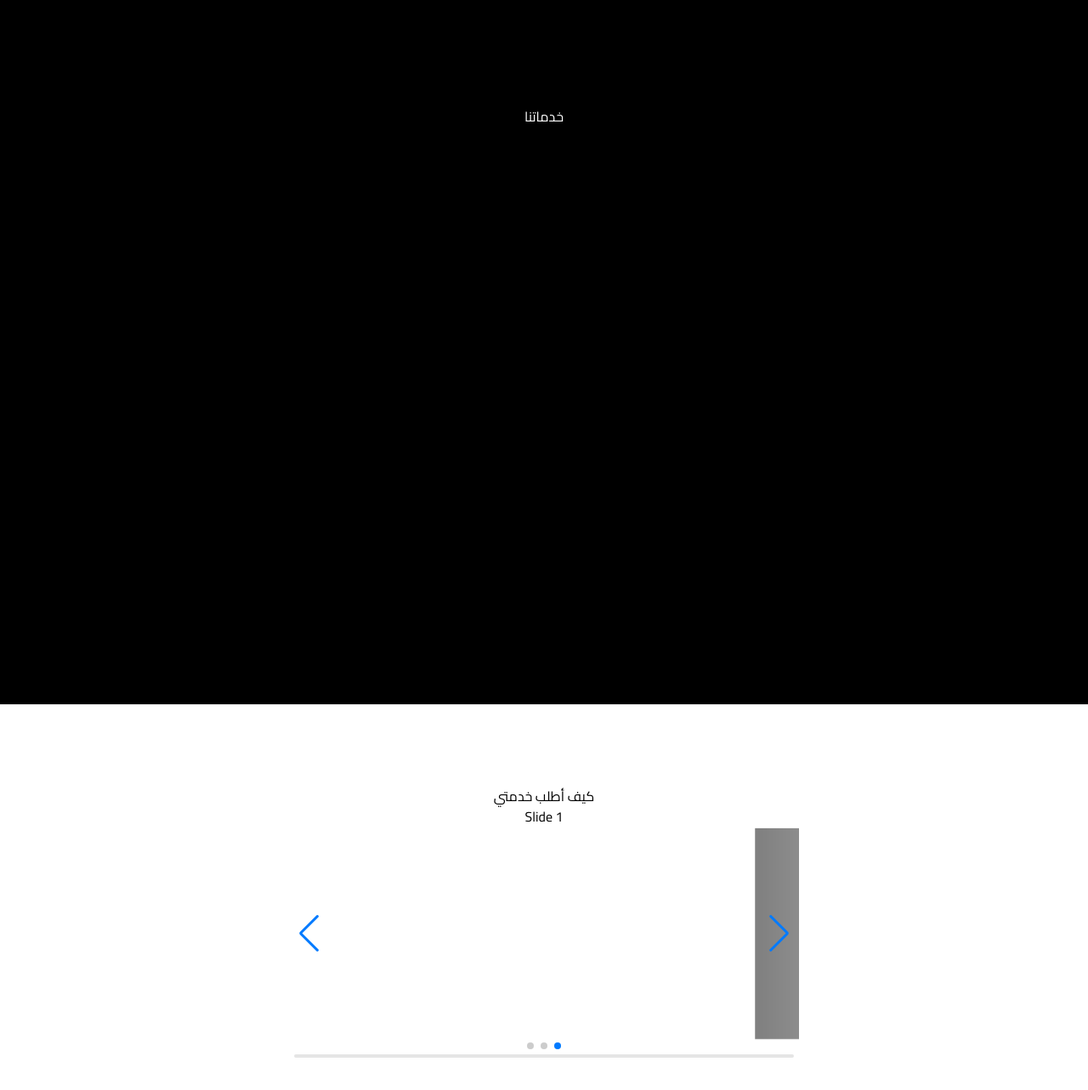
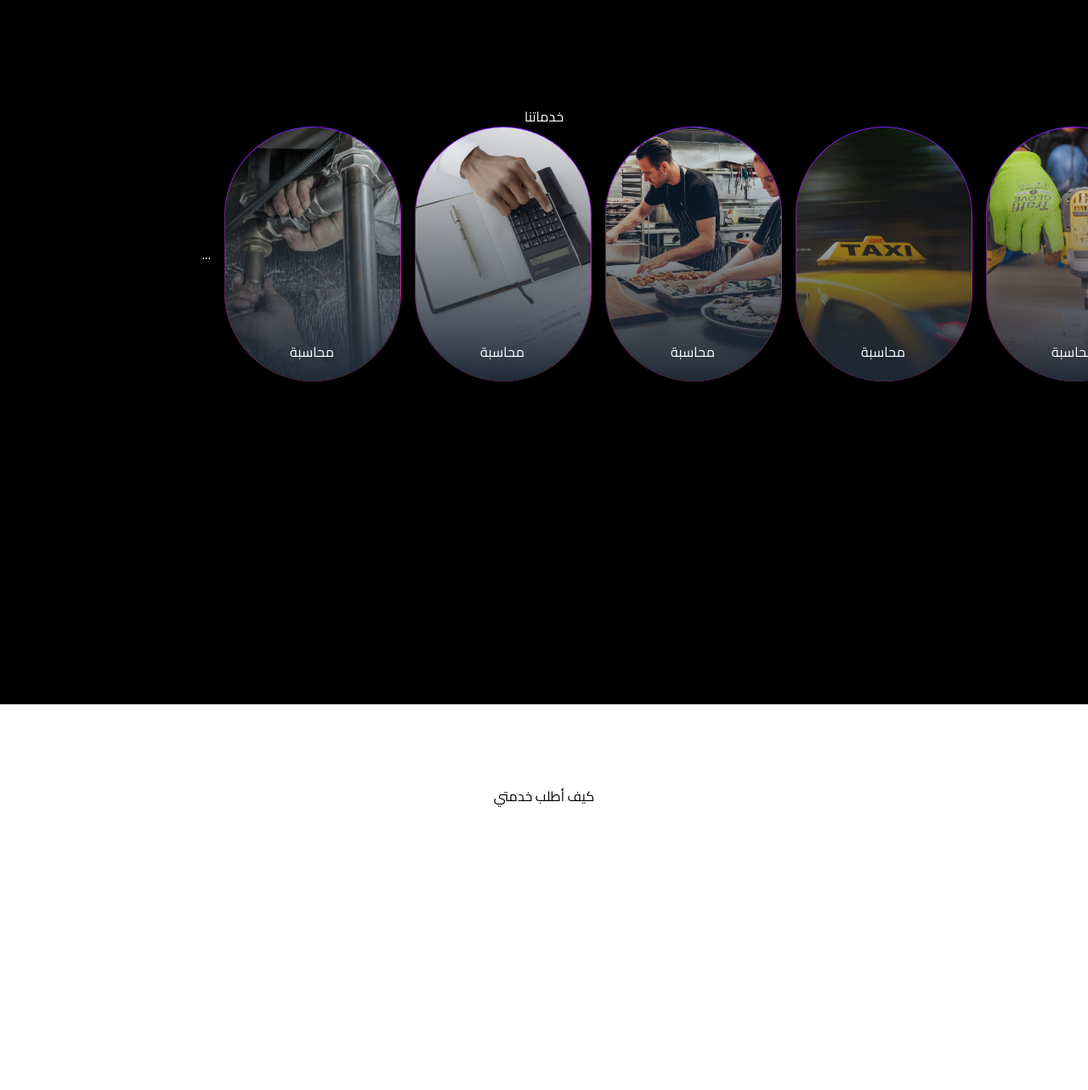
Before and after one commit to snacomds/evento, a website with bundled scripts: page src/index.html in a window 1280 px wide. Shown: the part 685-1968 px from the top of the page at 85% size. Built offline with nearby package versions, Linux system fonts and the light colour scheme.

Commit message:
finish services-swiper

```diff
--- a/src/assets/index.js
+++ b/src/assets/index.js
@@ -1,7 +1,7 @@
 import Swiper from 'https://cdn.jsdelivr.net/npm/swiper@11/swiper-bundle.min.mjs'
 
 
-const swiper = new Swiper('.swiper', {
+const servicesSwiper = new Swiper('.services-swiper', {
     effect: 'coverflow',
     grabCursor: true,
     centeredSlides: true,
@@ -10,7 +10,7 @@ const swiper = new Swiper('.swiper', {
     coverflowEffect: {
       rotate: 0,
       stretch: 0,
-      depth: 100,
+      depth: 0,
       modifier: 2.5,
     },
     pagination: {
@@ -20,5 +20,10 @@ const swiper = new Swiper('.swiper', {
     navigation: {
       nextEl: '.swiper-button-next',
       prevEl: '.swiper-button-prev',
-    }
+    },
   });
+
+
+  setInterval(()=>{
+    servicesSwiper.slideNext();
+  },10000);
--- a/src/assets/input.css
+++ b/src/assets/input.css
@@ -12,3 +12,9 @@ body{
 
 
 }
+
+
+.swiper-slide-shadow-left,
+.swiper-slide-shadow-right {
+  display: none;
+}
--- a/src/index.html
+++ b/src/index.html
@@ -65,32 +65,73 @@
         </div>
     </section>
 
-    <section class="h-[800px] w-full pt-24">
+    <section class="h-[800px] w-full pt-24 overflow-hidden">
         <h2 class="container mx-auto text-center">خدماتنا</h2>
+
+
+        <div class="services-swiper relative h-[300px]">
+            <!-- Additional required wrapper -->
+            <div class="swiper-wrapper gap-4 items-center">
+              <!-- Slides -->
+              <div class="swiper-slide relative bg-gradient-to-t from-[#FF1C60] to-[#7F1CFC] bg-cover p-[1px] !w-52 !h-120 rounded-full overflow-hidden">
+                  <div class="absolute w-full h-full bg-gradient-to-t from-gray-800 to-transparent bg-cover flex justify-center items-end pb-6">
+                      <p>محاسبة</p>
+                  </div>
+                    <div class="w-full h-full rounded-full overflow-hidden"><img class="h-full w-full" src="/assets/photos/services(1).png" alt=""></div>
+
+              </div>
+
+              <div class="swiper-slide relative bg-gradient-to-t from-[#FF1C60] to-[#7F1CFC] bg-cover p-[1px] !w-52 !h-120 rounded-full overflow-hidden">
+                <div class="absolute w-full h-full bg-gradient-to-t from-gray-800 to-transparent bg-cover flex justify-center items-end pb-6">
+                    <p>محاسبة</p>
+                </div>
+                  <div class="w-full h-full rounded-full overflow-hidden"><img class="h-full w-full" src="/assets/photos/services(2).png" alt=""></div>
+
+            </div>
+
+            <div class="swiper-slide relative bg-gradient-to-t from-[#FF1C60] to-[#7F1CFC] bg-cover p-[1px] !w-52 !h-120 rounded-full overflow-hidden">
+                <div class="absolute w-full h-full bg-gradient-to-t from-gray-800 to-transparent bg-cover flex justify-center items-end pb-6">
+                    <p>محاسبة</p>
+                </div>
+                  <div class="w-full h-full rounded-full overflow-hidden"><img class="h-full w-full" src="/assets/photos/services(3).png" alt=""></div>
+
+            </div>
+
+            <div class="swiper-slide relative bg-gradient-to-t from-[#FF1C60] to-[#7F1CFC] bg-cover p-[1px] !w-52 !h-120 rounded-full overflow-hidden">
+                <div class="absolute w-full h-full bg-gradient-to-t from-gray-800 to-transparent bg-cover flex justify-center items-end pb-6">
+                    <p>محاسبة</p>
+                </div>
+                  <div class="w-full h-full rounded-full overflow-hidden"><img class="h-full w-full" src="/assets/photos/services(4).png" alt=""></div>
+
+            </div>
+
+            <div class="swiper-slide relative bg-gradient-to-t from-[#FF1C60] to-[#7F1CFC] bg-cover p-[1px] !w-52 !h-120 rounded-full overflow-hidden">
+                <div class="absolute w-full h-full bg-gradient-to-t from-gray-800 to-transparent bg-cover flex justify-center items-end pb-6">
+                    <p>محاسبة</p>
+                </div>
+                  <div class="w-full h-full rounded-full overflow-hidden"><img class="h-full w-full" src="/assets/photos/services(5).png" alt=""></div>
+
+            </div>
+
+
+
+
+
+              ...
+            </div>
+
+
+            <!-- If we need navigation buttons -->
+            <!-- <div class="swiper-button-prev"></div>
+            <div class="swiper-button-next"></div> -->
+
+          </div>
 
     </section>
 
     <section class="h-[800px] w-full pt-24 bg-white">
         <h2 class="container mx-auto text-center text-black">كيف أطلب خدمتي</h2>
-        <div class="swiper w-[600px] h-[300px]">
-            <!-- Additional required wrapper -->
-            <div class="swiper-wrapper ">
-              <!-- Slides -->
-              <div class="swiper-slide text-black text-center">Slide 1</div>
-              <div class="swiper-slide text-black text-center">Slide 2</div>
-              <div class="swiper-slide text-black text-center">Slide 3</div>
-              ...
-            </div>
-            <!-- If we need pagination -->
-            <div class="swiper-pagination"></div>
 
-            <!-- If we need navigation buttons -->
-            <div class="swiper-button-prev"></div>
-            <div class="swiper-button-next"></div>
-
-            <!-- If we need scrollbar -->
-            <div class="swiper-scrollbar"></div>
-          </div>
     </section>
     <section class="h-[800px] w-full pt-24">
         <h2 class="container mx-auto text-center">الخدمات الأكثر طلباً</h2>
```
Also changed, not shown: src/assets/output.css, src/assets/photos/services(1).png (added), src/assets/photos/services(2).png (added), src/assets/photos/services(3).png (added), src/assets/photos/services(4).png (added), src/assets/photos/services(5).png (added).
